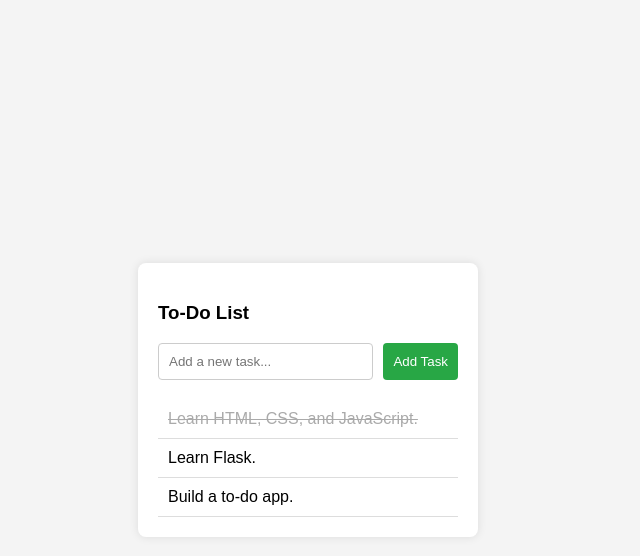
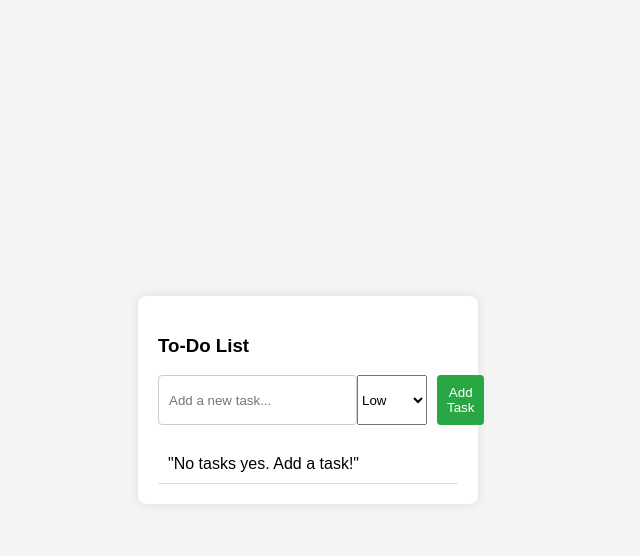
Before and after one commit to tenzytaec26/todo-app-2025, a Flask app: page / in a window 1280 px wide. Shown: the top 556 px of the page, without its empty margins (332-972 px from the left). Run offline with Flask 3, Linux system fonts and the light colour scheme.

Commit message:
Adding changes to git

```diff
--- a/app.py
+++ b/app.py
@@ -1,8 +1,6 @@
-
-
-from flask import Flask
+from flask import Flask, render_template
 from views import main_blueprint
-
+from task import *
 
 app = Flask(__name__)
 
--- a/static/style.css
+++ b/static/style.css
@@ -67,3 +67,14 @@
   text-decoration: line-through;
   color: #aaa;
 }
+
+/* add text color for priorities, but only when not completed */
+li.priority-low:not(.completed)    {
+  color: #2e7d32;
+}
+li.priority-medium:not(.completed) {
+  color: #f9a825;
+}
+li.priority-high:not(.completed)   {
+  color: #c62828;
+}
--- a/task.py
+++ b/task.py
@@ -0,0 +1,62 @@
+from dataclasses import dataclass, field
+from datetime import datetime
+
+ALLOWED_PRIORITIES = {"low", "medium", "high"}
+
+class ToDo:
+  def __init__(self, id: int, title: str, done: bool = False, created_at: datetime | None = None, priority: str = "low"):
+    self.id = id
+    self.title = title
+    self.done = done
+    self.created_at = created_at or datetime.now()
+    self.priority = priority
+
+
+  def __repr__(self):
+    return f"<ToDo {self.id}: {self.title} ({self.priority}, {'done' if self.done else 'pending'})>"
+
+
+TASKS: list[ToDo] = []
+
+def add_task(title: str, priority: str = "low") -> ToDo:
+  new_id = TASKS[-1].id + 1 if TASKS else 1
+  todo = ToDo(id=new_id, title=title, priority=priority)
+  TASKS.append(todo)
+  return todo
+
+def get_tasks() -> list[ToDo]:
+  return TASKS
+
+def toggle_task(task_id: int) -> bool:
+  for t in TASKS:
+    if t.id == task_id:
+      t.done = not t.done
+      return True
+  return False
+
+def delete_task(task_id: int) -> None:
+  global TASKS
+  TASKS = [t for t in TASKS if t.id != task_id]
+
+def get_tasks() -> list[ToDo]:
+  return TASKS
+
+def get_task(task_id: int) -> ToDo | None:
+  for t in TASKS:
+    if t.id == task_id:
+      return t
+  return None
+
+def update_task(task_id: int, title: str | None = None, priority: str | None = None) -> bool:
+  t = get_task(task_id)
+  if not t:
+    return False
+  if title is not None:
+    title = title.strip()
+    if title:
+      t.title = title
+  if priority is not None:
+    p = priority.lower()
+    if p in ALLOWED_PRIORITIES:
+      t.priority = p
+  return True
--- a/templates/todo.html
+++ b/templates/todo.html
@@ -12,18 +12,35 @@
     <form  method="POST">
         <div class="input-section">
         <input type="text" id="new-task" name="task-text" placeholder="Add a new task..." />
+        <select name="priority" aria-label="Priority">
+          <option value="low" selected>Low</option>
+          <option value="medium">Medium</option>
+          <option value="high">High</option>
+        </select>
         <button id="add-task-btn">Add Task</button>
         </div>
     </form>
 
     <ul id="task-list">
-      <li class="completed">Learn HTML, CSS, and JavaScript.</li>
-      <li class="not-completed">Learn Flask.</li>
-      <li class="not-completed">Build a to-do app.</li>
-
+      {% for task in tasks %}
+        <li class="{{'completed' if task.done else 'not-completed'}} priority-{{ task.priority }}">
+          <span>[{{ task.id }}]</span>
+          <span>{{ task.title }}</span>
+          <span class="badge badge-{{ task.priority }}">{{ task.priority|capitalize }}</span>
+          <a class="inline" href="{{ url_for('main.update', task_id=task.id) }}">  Edit</a>
+          <form method="POST" action="{{ url_for('main.toggle', task_id=task.id) }}" style="display:inline">
+            <button type="submit">{{ 'Undo' if task.done else 'Done' }}</button>
+          </form>
+          <form method="POST" action="{{ url_for('main.delete', task_id=task.id) }}" style="display:inline">
+            <button type="submit">Delete</button>
+          </form>
+        </li>
+      {% else %}
+        <li>"No tasks yes. Add a task!"</li>
+      {% endfor %}
     </ul>
   </div>
 
-  <script src="todo-script.js"></script>
+  <!-- <script src="todo-script.js"></script> -->
 </body>
 </html>
--- a/views.py
+++ b/views.py
@@ -1,12 +1,41 @@
-from flask import Blueprint, render_template, redirect, url_for
-from flask import request
+from flask import Blueprint, render_template, redirect, url_for, request
+from task import *
 
 # Create a blueprint
 main_blueprint = Blueprint('main', __name__)
 
-TASKS = []
-
 @main_blueprint.route('/', methods=['GET', 'POST'])
 def todo():
+    if request.method == "POST":
+        title = request.form.get("task-text", "").strip()
+        priority = (request.form.get("priority") or "low").lower()
+        if priority not in ALLOWED_PRIORITIES:
+            priority = "low"
+        if title:
+            add_task(title, priority=priority)
+        return redirect(url_for("main.todo"))
+    # Show tasks
+    return render_template("todo.html", tasks=get_tasks())
 
-    return render_template('todo.html')
+@main_blueprint.post("/toggle/<int:task_id>")
+def toggle(task_id: int):
+    toggle_task(task_id)
+    return redirect(url_for("main.todo"))
+
+@main_blueprint.post("/delete/<int:task_id>")
+def delete(task_id: int):
+    delete_task(task_id)
+    return redirect(url_for("main.todo"))
+
+@main_blueprint.route("/update/<int:task_id>", methods=["GET", "POST"])
+def update(task_id: int):
+    task = get_task(task_id)
+    if request.method == "POST":
+        title = request.form.get("task-text")
+        priority = request.form.get("priority")
+        ok = update_task(task_id, title=title, priority=priority)
+        if not ok:
+            return "There was a problem updating the task", 400
+        return redirect(url_for("main.todo"))
+    # GET: show edit form
+    return render_template("update.html", task=task, allowed_priorities=sorted(ALLOWED_PRIORITIES))
```
Also changed, not shown: templates/update.html (added, +27 -0 lines). Lines whose indentation alone changed are shown as unchanged.
